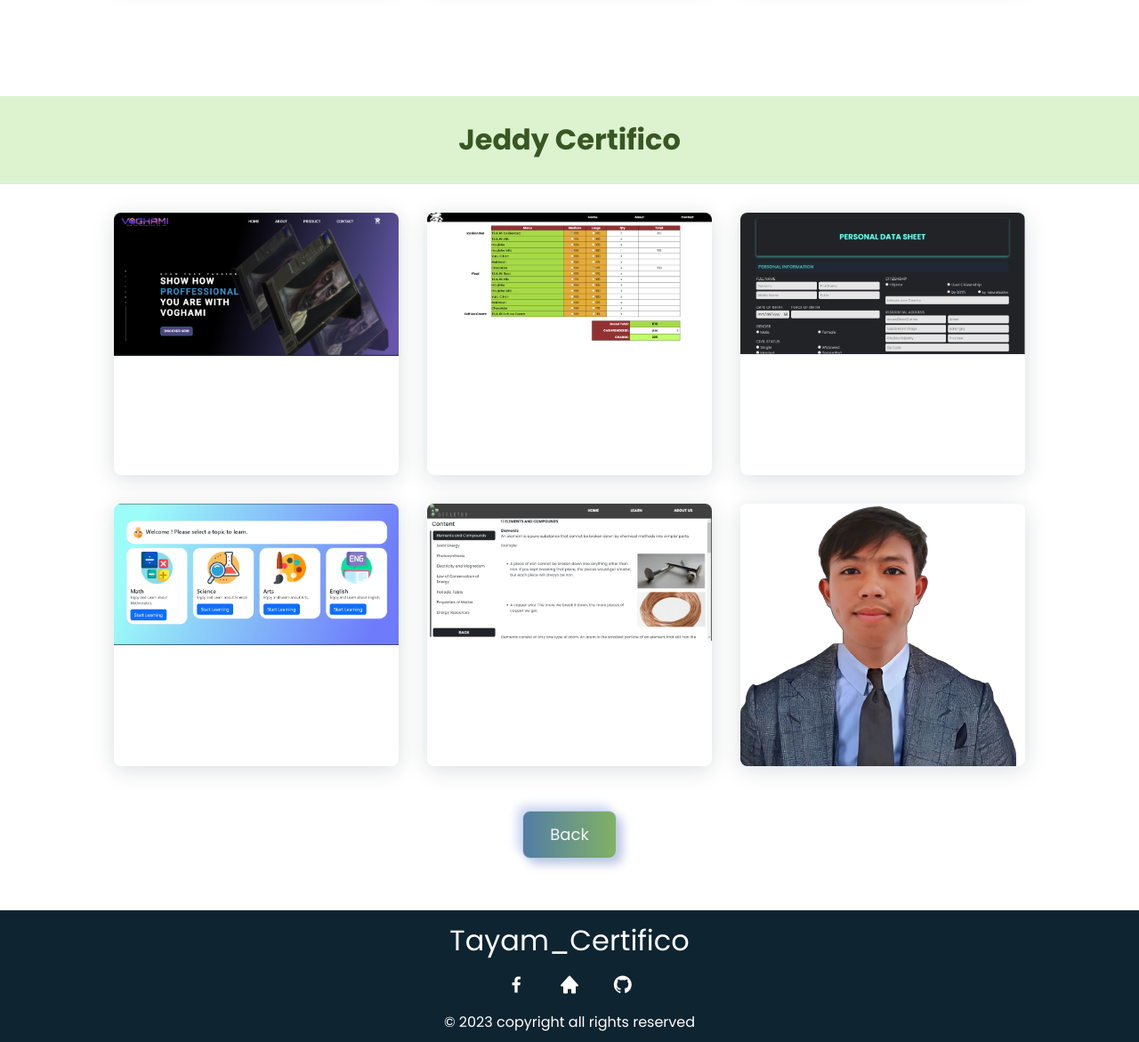
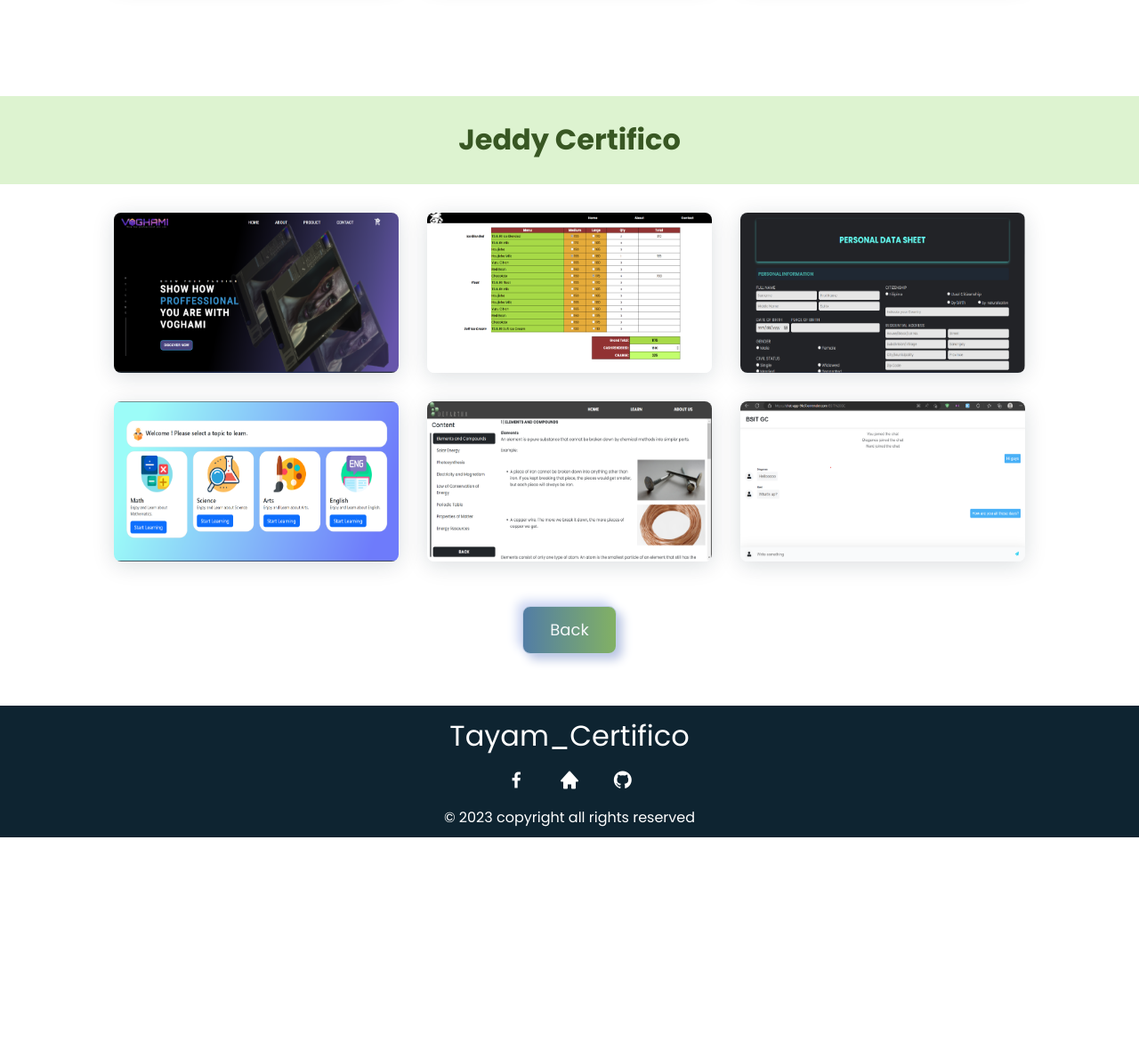
Before and after one commit to thirdxx/Tayam_Certifico, a PHP site: page /Tayam_Certifico/works in a window 1280 px wide. Shown: the part 902-2073 px from the top of the page at 89% size. After the commit the page ends 1843 px from the top, so only its background shows below. Run offline with PHP 8.4, Linux system fonts and the light colour scheme.

Commit message:
change picture ratio

```diff
--- a/views/works.php
+++ b/views/works.php
@@ -38,23 +38,23 @@ require "partials/header.php";
     <h3 class="section-title2">Jeddy Certifico</h3>
 
     <div class="work__container bd-grid">
-      <div class="work__img">
+      <div class="work__img ratio ratio-16x9">
         <img src="./resources/img/jed1.png" alt="" />
       </div>
-      <div class="work__img">
+      <div class="work__img ratio ratio-16x9">
         <img src="./resources/img/jed2.png" alt="" />
       </div>
-      <div class="work__img">
+      <div class="work__img ratio ratio-16x9">
         <img src="./resources/img/jed3.png" alt="" />
       </div>
-      <div class="work__img">
+      <div class="work__img ratio ratio-16x9">
         <img src="./resources/img/jed5.png" alt="" />
       </div>
-      <div class="work__img">
+      <div class="work__img ratio ratio-16x9">
         <img src="./resources/img/jed6.png" alt="" />
       </div>
-      <div class="work__img">
-        <img src="./resources/img/jeddyc.png" alt="" />
+      <div class="work__img ratio ratio-16x9">
+        <img src="./resources/img/chat-app.png" alt="" />
       </div>
     </div>
     <div id="buttons">
```
Also changed, not shown: resources/img/chat-app.png (added).
